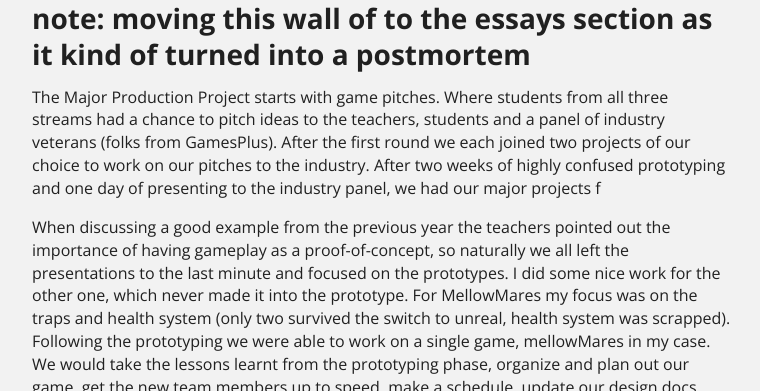
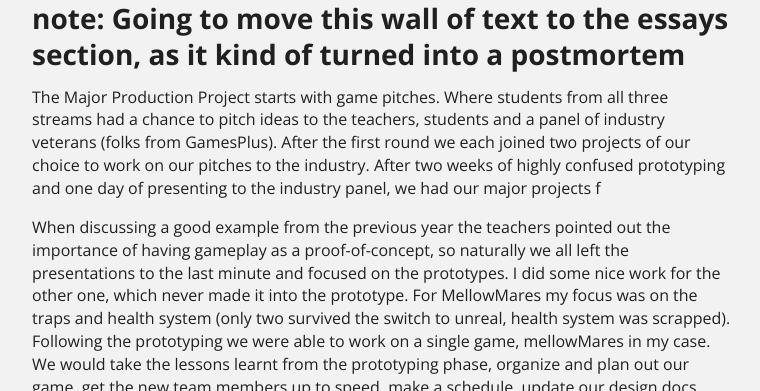
Before and after one commit to doGen17/seanmmccarthy.github.io, a Jekyll site: the page built from projects/project-1.md, in a window 1280 px wide and 900 px high, cut to the strip 509-900 px from the top of the window. Shown: the whole strip, without its empty margins (258-1018 px from the left). Built offline with Jekyll 4.4.1, drawn with Linux system fonts in a browser that asks for light colours.

Commit message:
minor image fixes

```diff
--- a/projects/project-1.md
+++ b/projects/project-1.md
@@ -26,7 +26,7 @@ summary: My team developed a Game for our Major Project, and changed engines par
   <img class="ui image" src="../images/mellowmares/Screencap_10.png">
 </div>
 
-# note: moving this wall of to the essays section as it kind of turned into a postmortem
+# note: Going to move this wall of text to the essays section, as it kind of turned into a postmortem
 
 The Major Production Project starts with game pitches. Where students from all three streams had a chance to pitch ideas to the teachers, students and a panel of industry veterans (folks from GamesPlus). After the first round we each joined two projects of our choice to work on our pitches to the industry. After two weeks of highly confused prototyping and one day of presenting to the industry panel, we had our major projects f
 
@@ -37,7 +37,7 @@ We would take the lessons learnt from the prototyping phase, organize and plan o
 Of couse, we didn't do any of those things. The lead programmer didn't even make a Technical Document. It took about 3 weeks for me to realise that *I* was the lead programmer. Our other programmer had a lot of scheduling issues. We perhaps should have cut or simplified some features, but instead I tried to make the player character exactly as the design doc described it, even though a few simple tweaks would have made the whole thing a lot more manageable.
 
 
-<img class="ui image" src="../images/mellowmares/size_change.gif">
+<img class="ui image small" src="../images/mellowmares/size_change.gif">
 Eventually, the Unity Project was coming together, but progress was still slow, Unity was a very code-heavy engine and I was the only full-time person who knew how to code. I'm not the fastest at it either, I tend to refactor and experiment a lot.
 Meanwhile none of the 3 artists had experience in Unity, the designers were hacking animations togther in-engine, and the UI was done by me in MS-Paint.
 So the teachers proposed a bold plan: grab the assets, move to Unreal Engine 4, and start anew.
```
Also changed, not shown: projects/project-3.md (+1 -1 lines).
